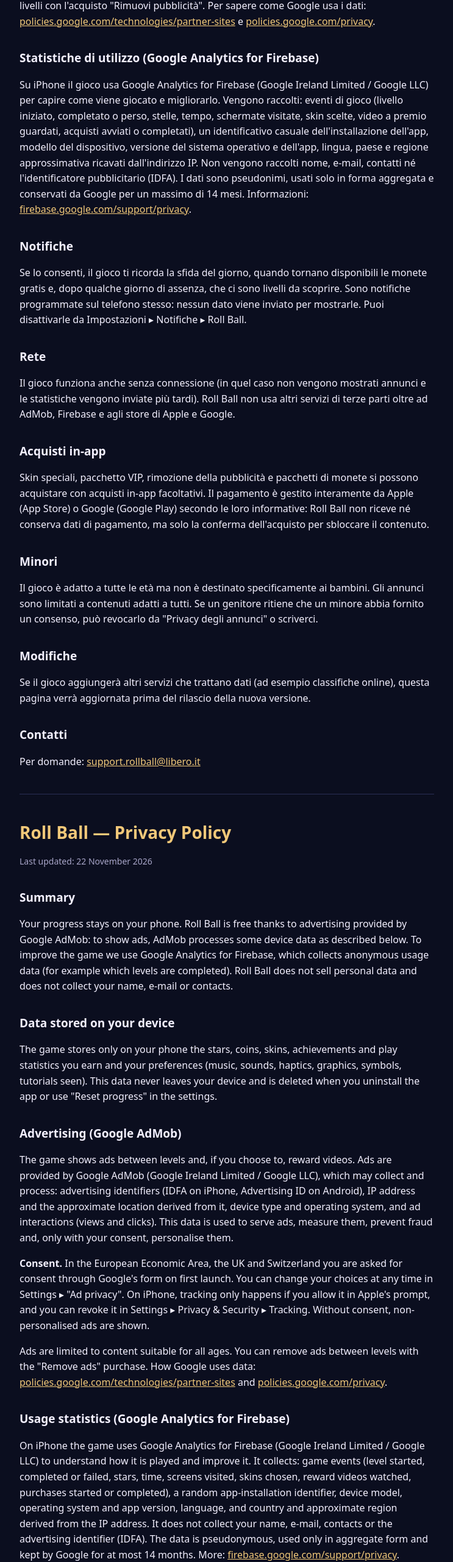
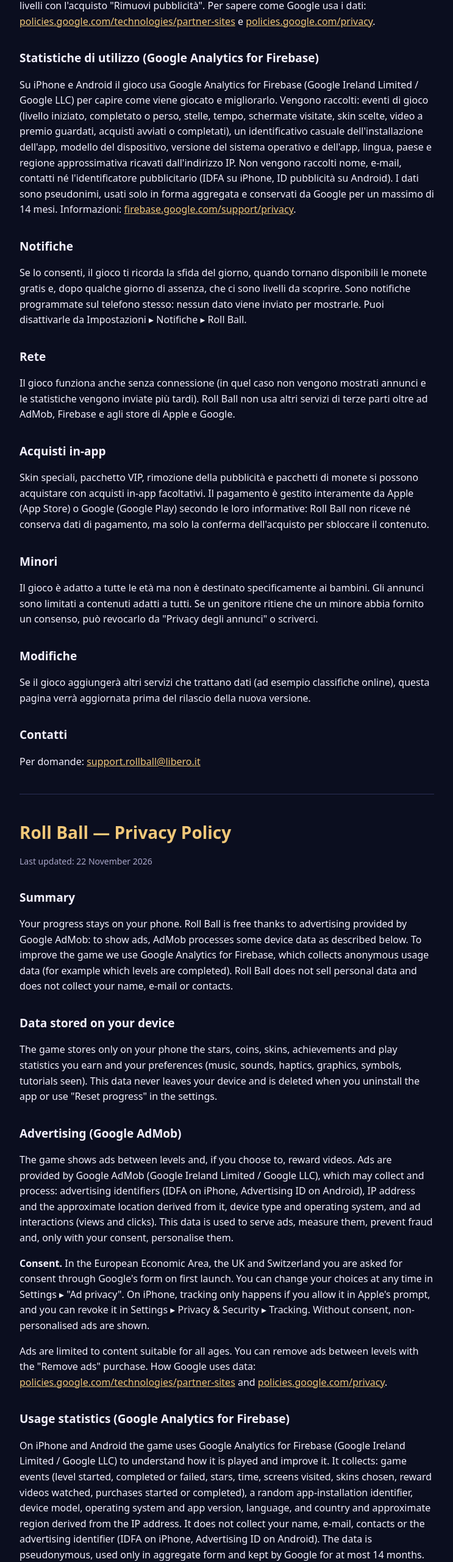
Before and after one commit to feezya/rollball, a plain HTML site: page privacy.html in a window 1280 px wide. Shown: the part 980-3542 px from the top of the page at 61% size, without its empty margins (268-1011 px from the left). Drawn offline with Linux system fonts and the light colour scheme.

Commit message:
Privacy: Firebase Analytics anche su Android
Co-Authored-By: Claude Opus 5.5 <noreply@anthropic.com>
Claude-Session: https://claude.ai/code/session_01CRtGtsoBWa5iexLZdgxpAs

```diff
--- a/privacy.html
+++ b/privacy.html
@@ -33,7 +33,7 @@
   <p>Gli annunci sono limitati a contenuti adatti a tutte le età. Puoi eliminare la pubblicità tra i livelli con l'acquisto "Rimuovi pubblicità". Per sapere come Google usa i dati: <a href="https://policies.google.com/technologies/partner-sites">policies.google.com/technologies/partner-sites</a> e <a href="https://policies.google.com/privacy">policies.google.com/privacy</a>.</p>
 
   <h2>Statistiche di utilizzo (Google Analytics for Firebase)</h2>
-  <p>Su iPhone il gioco usa Google Analytics for Firebase (Google Ireland Limited / Google LLC) per capire come viene giocato e migliorarlo. Vengono raccolti: eventi di gioco (livello iniziato, completato o perso, stelle, tempo, schermate visitate, skin scelte, video a premio guardati, acquisti avviati o completati), un identificativo casuale dell'installazione dell'app, modello del dispositivo, versione del sistema operativo e dell'app, lingua, paese e regione approssimativa ricavati dall'indirizzo IP. Non vengono raccolti nome, e-mail, contatti né l'identificatore pubblicitario (IDFA). I dati sono pseudonimi, usati solo in forma aggregata e conservati da Google per un massimo di 14 mesi. Informazioni: <a href="https://firebase.google.com/support/privacy">firebase.google.com/support/privacy</a>.</p>
+  <p>Su iPhone e Android il gioco usa Google Analytics for Firebase (Google Ireland Limited / Google LLC) per capire come viene giocato e migliorarlo. Vengono raccolti: eventi di gioco (livello iniziato, completato o perso, stelle, tempo, schermate visitate, skin scelte, video a premio guardati, acquisti avviati o completati), un identificativo casuale dell'installazione dell'app, modello del dispositivo, versione del sistema operativo e dell'app, lingua, paese e regione approssimativa ricavati dall'indirizzo IP. Non vengono raccolti nome, e-mail, contatti né l'identificatore pubblicitario (IDFA su iPhone, ID pubblicità su Android). I dati sono pseudonimi, usati solo in forma aggregata e conservati da Google per un massimo di 14 mesi. Informazioni: <a href="https://firebase.google.com/support/privacy">firebase.google.com/support/privacy</a>.</p>
 
   <h2>Notifiche</h2>
   <p>Se lo consenti, il gioco ti ricorda la sfida del giorno, quando tornano disponibili le monete gratis e, dopo qualche giorno di assenza, che ci sono livelli da scoprire. Sono notifiche programmate sul telefono stesso: nessun dato viene inviato per mostrarle. Puoi disattivarle da Impostazioni ▸ Notifiche ▸ Roll Ball.</p>
@@ -70,7 +70,7 @@
   <p>Ads are limited to content suitable for all ages. You can remove ads between levels with the "Remove ads" purchase. How Google uses data: <a href="https://policies.google.com/technologies/partner-sites">policies.google.com/technologies/partner-sites</a> and <a href="https://policies.google.com/privacy">policies.google.com/privacy</a>.</p>
 
   <h2>Usage statistics (Google Analytics for Firebase)</h2>
-  <p>On iPhone the game uses Google Analytics for Firebase (Google Ireland Limited / Google LLC) to understand how it is played and improve it. It collects: game events (level started, completed or failed, stars, time, screens visited, skins chosen, reward videos watched, purchases started or completed), a random app-installation identifier, device model, operating system and app version, language, and country and approximate region derived from the IP address. It does not collect your name, e-mail, contacts or the advertising identifier (IDFA). The data is pseudonymous, used only in aggregate form and kept by Google for at most 14 months. More: <a href="https://firebase.google.com/support/privacy">firebase.google.com/support/privacy</a>.</p>
+  <p>On iPhone and Android the game uses Google Analytics for Firebase (Google Ireland Limited / Google LLC) to understand how it is played and improve it. It collects: game events (level started, completed or failed, stars, time, screens visited, skins chosen, reward videos watched, purchases started or completed), a random app-installation identifier, device model, operating system and app version, language, and country and approximate region derived from the IP address. It does not collect your name, e-mail, contacts or the advertising identifier (IDFA on iPhone, Advertising ID on Android). The data is pseudonymous, used only in aggregate form and kept by Google for at most 14 months. More: <a href="https://firebase.google.com/support/privacy">firebase.google.com/support/privacy</a>.</p>
 
   <h2>Notifications</h2>
   <p>If you allow it, the game reminds you about the daily challenge, when free coins are available again and, after a few days away, that there are levels left to discover. These notifications are scheduled on the phone itself: no data is sent to show them. You can turn them off in Settings ▸ Notifications ▸ Roll Ball.</p>
```
